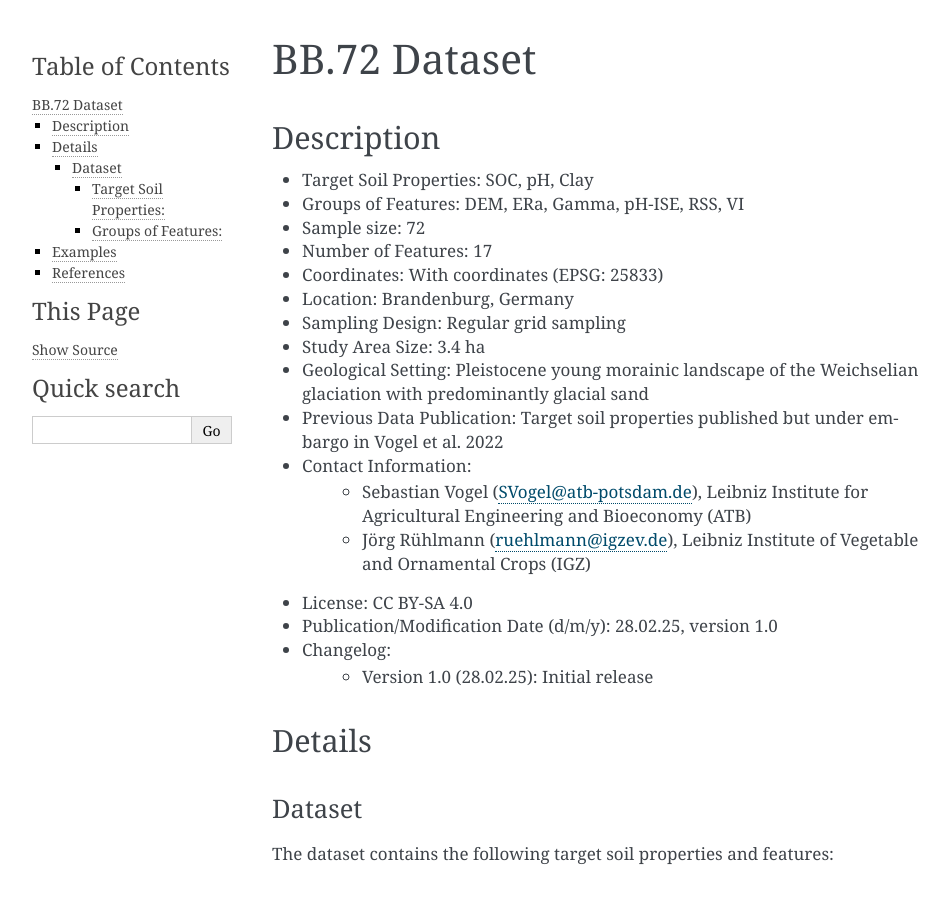
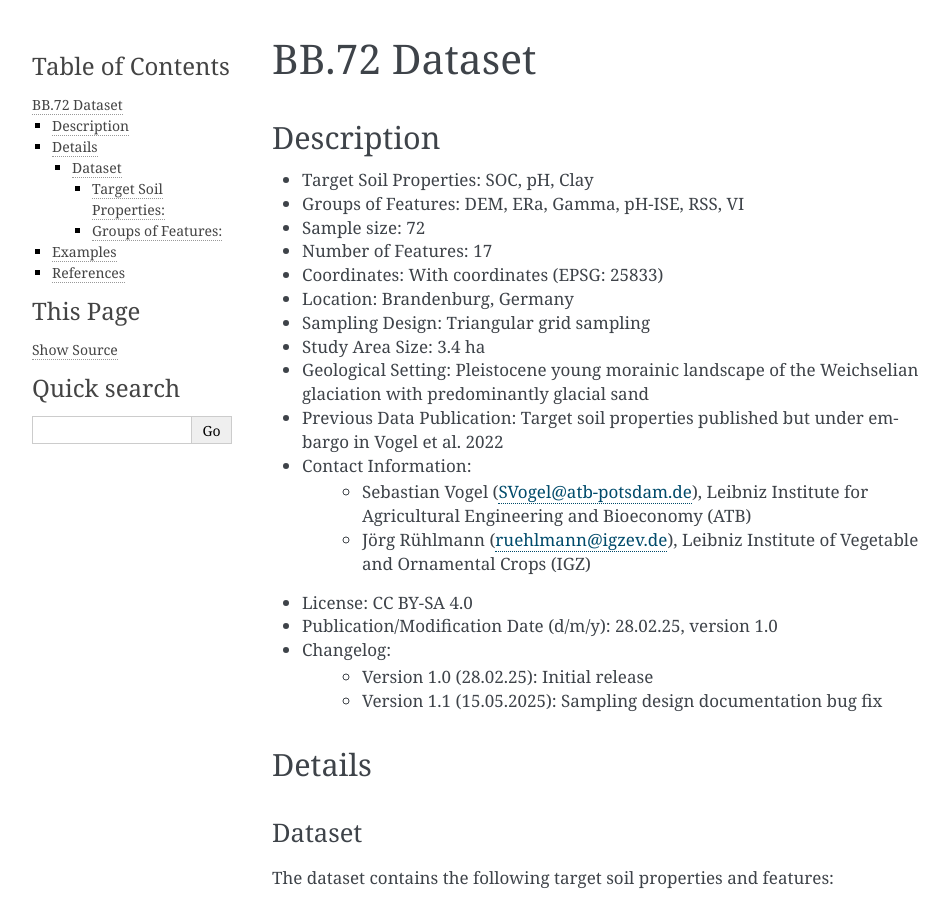
Before and after one commit to a11to1n3/LimeSoDa, a Sphinx documentation site: the page built from docs/source/datasets/BB_72.rst, in a window 1280 px wide and 900 px high. Shown: the whole window, without its empty margins (148-1097 px from the left). Built offline with Sphinx 7.4.7, drawn with Linux system fonts in a browser that asks for light colours; pages that are not in the unit, such as notebooks, are missing from menus.

Commit message:
Update BB_72.rst documentation

```diff
--- a/docs/source/datasets/BB_72.rst
+++ b/docs/source/datasets/BB_72.rst
@@ -9,7 +9,7 @@ Description
 * Number of Features: 17
 * Coordinates: With coordinates (EPSG: 25833)
 * Location: Brandenburg, Germany
-* Sampling Design: Regular grid sampling
+* Sampling Design: Triangular grid sampling
 * Study Area Size: 3.4 ha
 * Geological Setting: Pleistocene young morainic landscape of the Weichselian glaciation with predominantly glacial sand
 * Previous Data Publication: Target soil properties published but under embargo in Vogel et al. 2022
@@ -20,6 +20,7 @@ Description
 * Publication/Modification Date (d/m/y): 28.02.25, version 1.0
 * Changelog:
     * Version 1.0 (28.02.25): Initial release
+    * Version 1.1 (15.05.2025): Sampling design documentation bug fix
 
 Details
 -------
```
